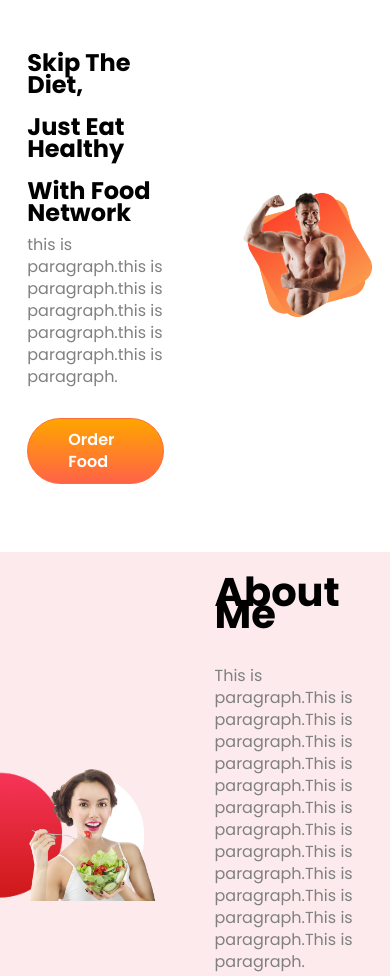
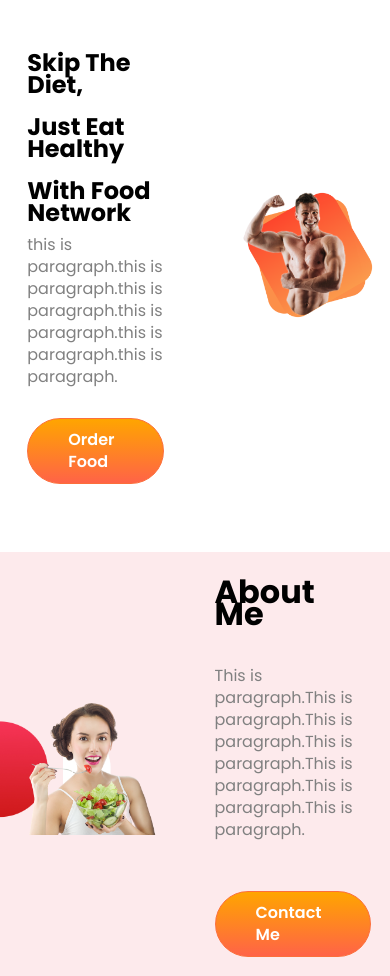
Before and after one commit to mdismail645221/eat-healthy, a plain HTML site: page index.html in a window 390 px wide. Shown: the top 976 px of the page. Drawn offline with Linux system fonts and the light colour scheme.

Commit message:
modifiar

```diff
--- a/index.html
+++ b/index.html
@@ -31,7 +31,7 @@
 
     <div class="about-items">
         <h1>About Me</h1>
-        <p>This is paragraph.This is paragraph.This is paragraph.This is paragraph.This is paragraph.This is paragraph.This is paragraph.This is paragraph.This is paragraph.This is paragraph.This is paragraph.This is paragraph.This is paragraph.</p>
+        <p>This is paragraph.This is paragraph.This is paragraph.This is paragraph.This is paragraph.This is paragraph.This is paragraph. <span class="none"> class="none">This is paragraph.This is paragraph.This is paragraph.This is paragraph.This is paragraph.This is paragraph.</span></p>
         <a href="mailto:mdismail645221@gmail.com" class="btn-box">Contact Me</a>
 
     </div>
--- a/style.css
+++ b/style.css
@@ -92,7 +92,7 @@
     color: gray;
 }
 .about-items h1{
-    font-size: 40px;
+    font-size: 2.5rem;
     padding-bottom: 20px;
 }
 .about-area{
@@ -100,6 +100,15 @@
     background-repeat: no-repeat;
     background-size: cover;
     padding: 1.8rem 0px;
+}
+
+@media (max-width:700px) {
+    .about-items h1{
+        font-size: 2rem;
+    }
+    .about-items .none{
+        display: none;
+    }
 }
 
 /* ==============recipies-area============ */
```
